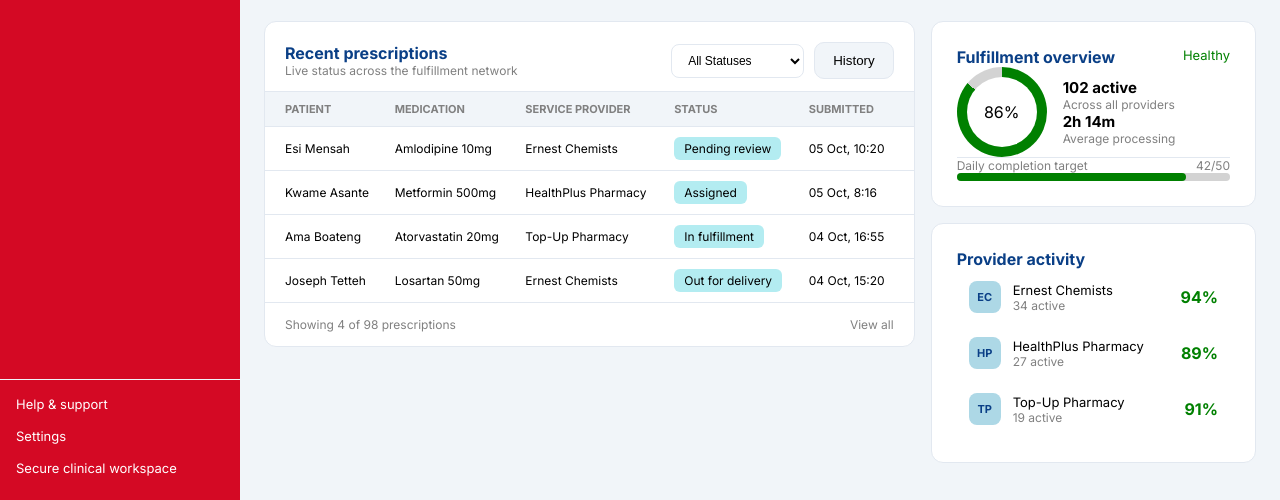
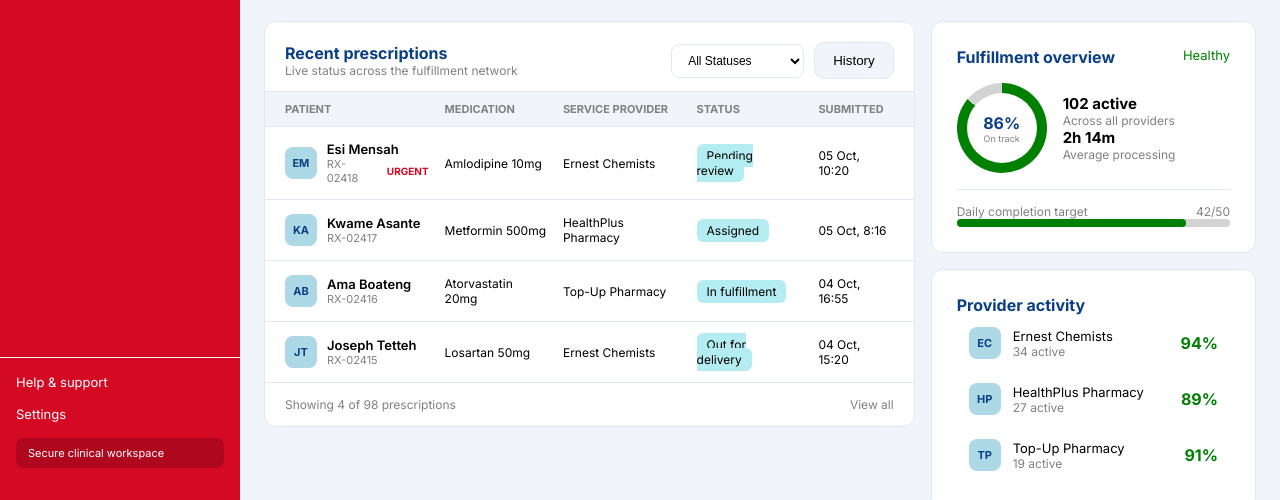
Before and after one commit to Swaggyal/medflow, a plain HTML site: page index.html in a window 1280 px wide. Shown: the part 300-800 px from the top of the page. Drawn offline with Linux system fonts and the light colour scheme; a web font is replaced by a local one.

Commit message:
Small add-ons

```diff
--- a/index.html
+++ b/index.html
@@ -3,12 +3,14 @@
     <head>
         <title>MEDFLOW</title>
         <meta charset="UTF-8">
-        <meta content="width=device-width, initial-scale=1.0">
+        <meta name="viewport" content="width=device-width, initial-scale=1.0">
         <link rel="stylesheet" href="style.css">
 
         <link rel="preconnect" href="https://fonts.googleapis.com">
         <link rel="preconnect" href="https://fonts.gstatic.com" crossorigin>
         <link href="https://fonts.googleapis.com/css2?family=Inter:ital,opsz,wght@0,14..32,100..900;1,14..32,100..900&family=Playfair+Display:ital,wght@0,400..900;1,400..900&family=Poppins:ital,wght@0,100;0,200;0,300;0,400;0,500;0,600;0,700;0,800;0,900;1,100;1,200;1,300;1,400;1,500;1,600;1,700;1,800;1,900&family=Space+Grotesk:wght@300..700&display=swap" rel="stylesheet">
+
+        <link rel="stylesheet" href="https://cdnjs.cloudflare.com/ajax/libs/font-awesome/6.5.1/css/all.min.css">
     </head>
 
     <body>
@@ -33,18 +35,25 @@
                 <footer>
                     <a href="#">Help & support</a>
                     <a href="#">Settings</a>
-                    <a href="#">Secure clinical workspace</a>
+                    <a href="#" class="secure">Secure clinical workspace</a>
                 </footer>
         </aside>
 
         <main>
             <header>
                 <input type="search" placeholder="Search patient, prescription or provider">
-                <div class="user">
-                    <div class="avatar">GA</div>
-                    <div>
-                        <p>Dr. Grace Addo</p>
-                        <p class="claims">Claims Medical Officer</p>
+                <div class="header-right">
+                    <div class="bell">
+                        <i class="fa-regular fa-bell"></i>
+                        <span class="dot"></span>
+                    </div>
+                    <div class="user">
+                        <div class="avatar">GA</div>
+                        <div>
+                            <p>Dr. Grace Addo</p>
+                            <p class="claims">Claims Medical Officer</p>
+                        </div>
+                        <i class="fa-solid fa-chevron-down arrow"></i>
                     </div>
                 </div>
             </header>
@@ -113,28 +122,63 @@
                             </thead>
                                 <tbody>
                                     <tr>
-                                        <td>Esi Mensah</td>
+                                        <td>
+                                            <div class="patient">
+                                                <div class="initials">EM</div>
+                                                <div>
+                                                    <p class="p-name">Esi Mensah</p>
+                                                    <div class="rx-row">
+                                                        <p class="p-id">RX-02418</p>
+                                                        <span class="urgent">Urgent</span>
+                                                    </div>
+                                                </div>
+                                            </div>
+                                        </td>
                                         <td>Amlodipine 10mg</td>
                                         <td>Ernest Chemists</td>
                                         <td><span class="status pending">Pending review</span></td>
                                         <td>05 Oct, 10:20</td>
                                     </tr>
                                     <tr>
-                                        <td>Kwame Asante</td>
+                                        <td>
+                                            <div class="patient">
+                                                <div class="initials">KA</div>
+                                                <div>
+                                                    <p class="p-name">Kwame Asante</p>
+                                                    <p class="p-id">RX-02417</p>
+                                                </div>
+                                            </div>
+                                        </td>
                                         <td>Metformin 500mg</td>
                                         <td>HealthPlus Pharmacy</td>
                                         <td><span class="status assigned">Assigned</span></td>
                                         <td>05 Oct, 8:16</td>
                                     </tr>
                                     <tr>
-                                        <td>Ama Boateng</td>
+                                        <td>
+                                            <div class="patient">
+                                                <div class="initials">AB</div>
+                                                <div>
+                                                    <p class="p-name">Ama Boateng</p>
+                                                    <p class="p-id">RX-02416</p>
+                                                </div>
+                                            </div>
+                                        </td>
                                         <td>Atorvastatin 20mg</td>
                                         <td>Top-Up Pharmacy</td>
                                         <td><span class="status fulfillment">In fulfillment</span></td>
                                         <td>04 Oct, 16:55</td>
                                     </tr>
                                     <tr>
-                                        <td>Joseph Tetteh</td>
+                                        <td>
+                                            <div class="patient">
+                                                <div class="initials">JT</div>
+                                                <div>
+                                                    <p class="p-name">Joseph Tetteh</p>
+                                                    <p class="p-id">RX-02415</p>
+                                                </div>
+                                            </div>
+                                        </td>
                                         <td>Losartan 50mg</td>
                                         <td>Ernest Chemists</td>
                                         <td><span class="status delivery">Out for delivery</span></td>
@@ -155,7 +199,10 @@
                             </div>
                             <div class="ring-row">
                                 <div class="ring">
-                                    <div class="ring-inner">86%</div>
+                                    <div class="ring-inner">
+                                        <strong class="yie">86%</strong>
+                                        <span class="on-track">On track</span>
+                                    </div>
                                 </div>
                                 <div>
                                     <p class="big">102 active</p>
--- a/style.css
+++ b/style.css
@@ -98,6 +98,14 @@ footer a{
     display: block;
     padding: 8px 0;
     font-size: 13px;
+}
+
+footer a.secure{
+    background-color: rgba(0, 0, 0, 0.18);
+    border-radius: 8px;
+    padding: 8px 12px;
+    font-size: 11px;
+    margin: 8px 0 16px;
 }
 
 .active{
@@ -244,6 +252,35 @@ td{
     font-size: 12px;
 }
 
+.patient{
+    display: flex;
+    align-items: center;
+    gap: 10px;
+}
+
+.p-name{
+    font-weight: 600;
+    font-size: 13px;
+}
+
+.p-id{
+    font-size: 11px;
+    color: grey;
+}
+
+.rx-row{
+    display: flex;
+    align-items: center;
+}
+
+.urgent{
+    color: #D40924;
+    margin-left: 10px;
+    font-size: 10px;
+    font-weight: bold;
+    text-transform: uppercase;
+}
+
 .history-btn{
     background-color: #F1F5F9;
     color: black;
@@ -330,15 +367,22 @@ select:focus{
     background-color: white;
     border-radius: 50%;
     display: flex;
+    flex-direction: column;
     margin: auto;
     align-items: center;
     justify-content: center;
+}
+
+.yie{
+    color: #0A3F86;
 }
 
 .ring-row{
     display: flex;
     align-items: center;
     gap: 16px;
+    padding-bottom: 16px;
+    padding-top: 16px;
 }
 
 .bar{
@@ -390,6 +434,7 @@ h1{
     font-size: 12px;
     color: gray;
     border-top: 1px solid #E2E8F0;
+    padding-top: 14px;
 }
 
 .user{
@@ -443,3 +488,36 @@ h3{
     font-size: 15px;
     font-weight: bold;
 }
+
+.on-track{
+    font-size: 9px;
+    color: gray;
+}
+
+.header-right{
+    display: flex;
+    align-items: center;
+    gap: 20px;
+}
+
+.bell{
+    position: relative;
+    color: #64748B;
+    font-size: 16px;
+    cursor: pointer;
+}
+
+.dot{
+    position: absolute;
+    top: -2px;
+    right: -2px;
+    width: 7px;
+    height: 7px;
+    background-color: #D40924;
+    border-radius: 50%;
+}
+
+.arrow{
+    font-size: 10px;
+    color: #64748B;
+}
```
